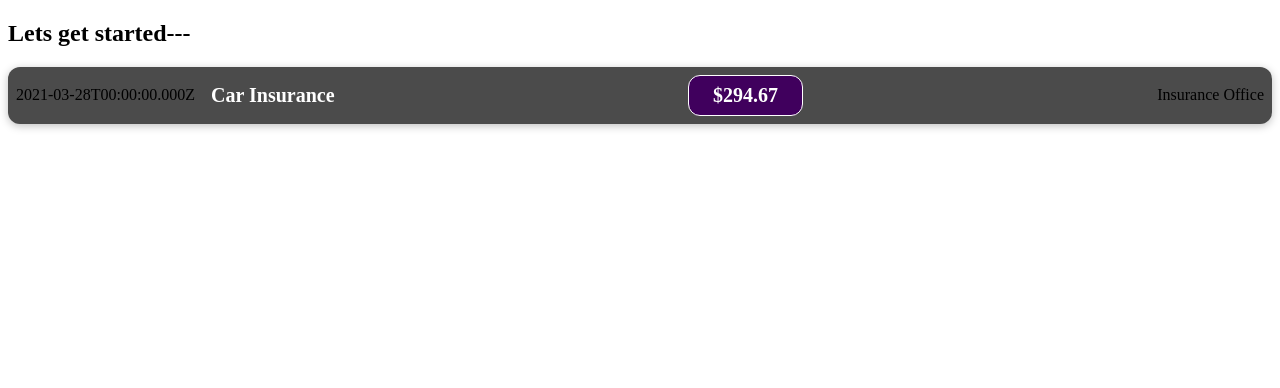
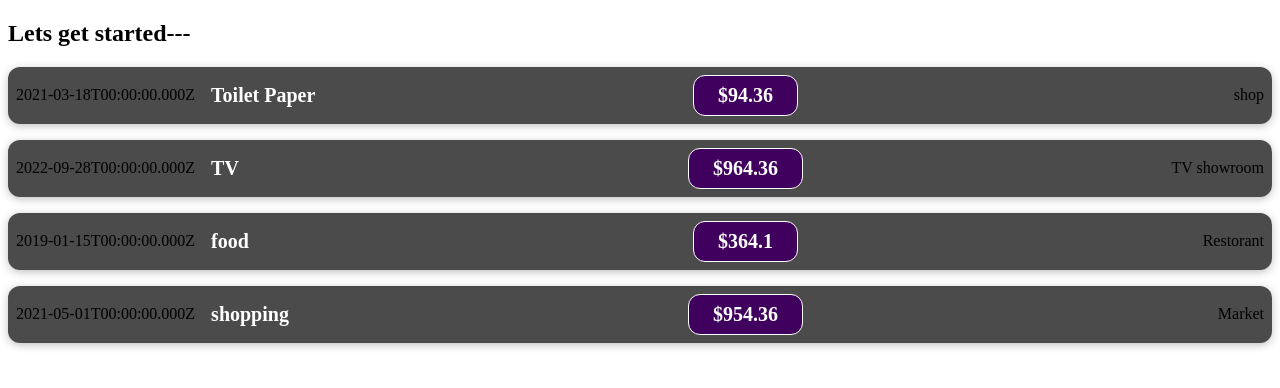
Before and after one commit to sumukhahm2/react-component-guide, a JavaScript app: page / in a window 1280 px wide. Shown: the top 388 px of the page. Built offline with nearby package versions, Linux system fonts and the light colour scheme.

Commit message:
looping through the custom component

```diff
--- a/src/App.js
+++ b/src/App.js
@@ -2,11 +2,64 @@ import ExpenseItem from './components/ExpenseItem';
 
 function App()
 {
+    const obj=[
+        {
+            id:'e1',
+            title:'Toilet Paper',
+            amount:94.36,
+            date:new Date(2021,2,18),
+            location:'shop'
+
+        },
+        {
+            id:'e2',
+            title:'TV',
+            amount:964.36,
+            date:new Date(2022,8,28),
+            location:'TV showroom'
+
+        },
+        {
+            id:'e3',
+            title:'food',
+            amount:364.1,
+            date:new Date(2019,0,15),
+            location:'Restorant'
+
+
+        },
+        {
+            id:'e4',
+            title:'shopping',
+            amount:954.36,
+            date:new Date(2021,4,1),
+            location:'Market'
+
+
+        }
+    ];
+    const datas=obj.map((item)=>
+    {
+        return(
+
+            <div>
+               <ExpenseItem title={item.title}
+                  amount={item.amount}
+                  date={item.date}
+                  location={item.location}
+               ></ExpenseItem>
+
+            </div>
+        );
+    })
     return(
-        <div>
-           <h2>Lets get started---</h2>
-           <ExpenseItem></ExpenseItem>
-        </div>
-    );
+        <>
+         <h2>Lets get started---</h2>
+        {datas}
+        </>
+    )
+
+
+
 }
 export default App;
--- a/src/components/ExpenseItem.js
+++ b/src/components/ExpenseItem.js
@@ -1,19 +1,16 @@
 
 import './ExpenseItem.css';
 
-function ExpenseItem()
+function ExpenseItem(props)
 {
-    const ExpenseDtae=new Date(2021,2,28);
-    const ExpenseDescription='Car Insurance';
-    const ExpensePrice=294.67;
-    const LocationOfExpenditure='Insurance Office'
+
     return (
        <div className='expense-item'>
-        <div>{ExpenseDtae.toISOString()}</div>
+        <div>{props.date.toISOString()}</div>
         <div className='expense-item__description'>
-          <h2>{ExpenseDescription}</h2>
-          <div className='expense-item__price'>${ExpensePrice}</div>
-          <div className='expense-item__location'>{LocationOfExpenditure}</div>
+          <h2>{props.title}</h2>
+          <div className='expense-item__price'>${props.amount}</div>
+          <div className='expense-item__location'>{props.location}</div>
           </div>
 
         </div>
```
